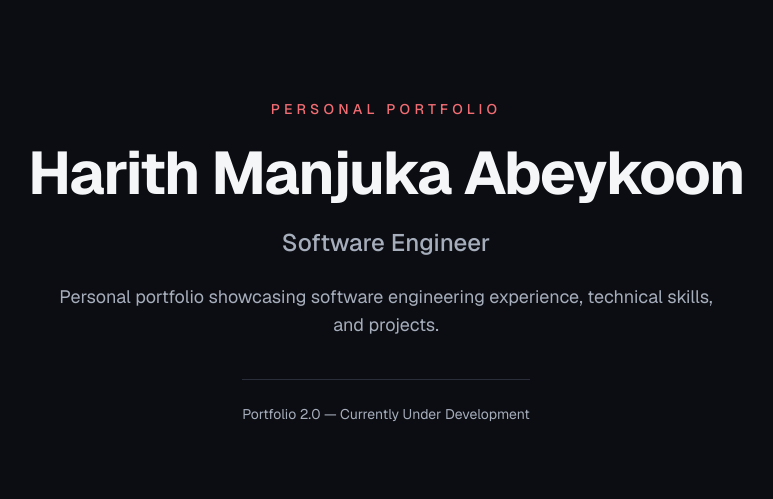
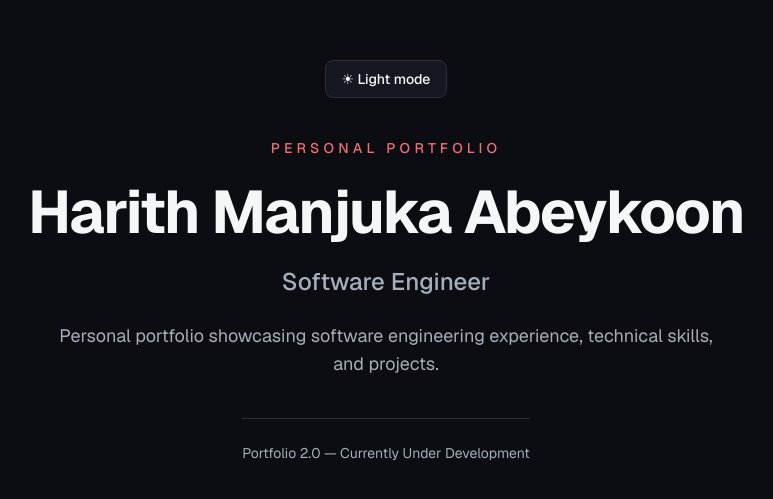
Before and after one commit to HarithManjuka/portfolio-v2, a Next.js app: page / in a window 1280 px wide. Shown: the part 139-638 px from the top of the page, without its empty margins (254-1027 px from the left). Built offline with nearby package versions, Linux system fonts and the light colour scheme.

Commit message:
feat: implement persistent dark and light theme management

```diff
--- a/package.json
+++ b/package.json
@@ -12,6 +12,7 @@
   },
   "dependencies": {
     "next": "16.4.6",
+    "next-themes": "^0.4.6",
     "react": "19.3.0",
     "react-dom": "19.3.0"
   },
--- a/src/app/layout.tsx
+++ b/src/app/layout.tsx
@@ -1,6 +1,8 @@
+
 import type { Metadata } from "next";
 import { Geist, Geist_Mono } from "next/font/google";
 
+import { ThemeProvider } from "@/components/providers/theme-provider";
 import { siteConfig } from "@/config/site";
 
 import "./globals.css";
@@ -28,11 +30,11 @@ export default function RootLayout({
   children: React.ReactNode;
 }>) {
   return (
-    <html lang="en">
+    <html lang="en" suppressHydrationWarning>
       <body
         className={`${geistSans.variable} ${geistMono.variable} antialiased`}
       >
-        {children}
+        <ThemeProvider>{children}</ThemeProvider>
       </body>
     </html>
   );
--- a/src/app/page.tsx
+++ b/src/app/page.tsx
@@ -1,11 +1,16 @@
 
+import { ThemeToggle } from "@/components/ui/theme-toggle";
 import { siteConfig } from "@/config/site";
 
 export default function Home() {
   return (
     <main className="flex min-h-screen flex-col items-center justify-center bg-background px-6 py-20 text-foreground">
       <div className="mx-auto flex w-full max-w-4xl flex-col items-center gap-6 text-center">
-        <p className="text-accent text-sm font-medium uppercase tracking-[0.3em]">
+        <div className="mb-4">
+          <ThemeToggle />
+        </div>
+
+        <p className="text-sm font-medium uppercase tracking-[0.3em] text-accent">
           Personal Portfolio
         </p>
 
@@ -13,16 +18,16 @@ export default function Home() {
           {siteConfig.name}
         </h1>
 
-        <h2 className="text-muted text-xl font-medium sm:text-2xl">
+        <h2 className="text-xl font-medium text-muted sm:text-2xl">
           {siteConfig.role}
         </h2>
 
-        <p className="text-muted max-w-2xl text-base leading-7 sm:text-lg">
+        <p className="max-w-2xl text-base leading-7 text-muted sm:text-lg">
           {siteConfig.description}
         </p>
 
         <div className="mt-4 border-t border-border pt-6">
-          <p className="text-muted text-sm">
+          <p className="text-sm text-muted">
             Portfolio 2.0 — Currently Under Development
           </p>
         </div>
--- /dev/null
+++ b/src/components/providers/theme-provider.tsx
@@ -0,0 +1,25 @@
+
+"use client";
+
+import {
+  ThemeProvider as NextThemesProvider,
+} from "next-themes";
+import type { ReactNode } from "react";
+
+interface ThemeProviderProps {
+  children: ReactNode;
+}
+
+export function ThemeProvider({ children }: ThemeProviderProps) {
+  return (
+    <NextThemesProvider
+      attribute="data-theme"
+      defaultTheme="dark"
+      enableSystem={false}
+      storageKey="portfolio-v2-theme"
+      disableTransitionOnChange
+    >
+      {children}
+    </NextThemesProvider>
+  );
+}
--- /dev/null
+++ b/src/components/ui/theme-toggle.tsx
@@ -0,0 +1,38 @@
+"use client";
+
+import { useSyncExternalStore } from "react";
+import { useTheme } from "next-themes";
+
+const subscribe = () => () => {};
+
+function useHasMounted() {
+  return useSyncExternalStore(
+    subscribe,
+    () => true,
+    () => false,
+  );
+}
+
+export function ThemeToggle() {
+  const { resolvedTheme, setTheme } = useTheme();
+  const hasMounted = useHasMounted();
+
+  const isDark = resolvedTheme !== "light";
+
+  function toggleTheme() {
+    setTheme(isDark ? "light" : "dark");
+  }
+
+  return (
+    <button
+      type="button"
+      onClick={toggleTheme}
+      disabled={!hasMounted}
+      aria-label={hasMounted ? `Switch to ${isDark ? "light" : "dark"} mode` : "Change color theme"}
+      aria-pressed={hasMounted ? !isDark : undefined}
+      className="cursor-pointer rounded-lg border border-border bg-surface px-4 py-2 text-sm font-medium text-foreground transition-colors duration-200 hover:bg-surface-elevated focus-visible:outline-2 focus-visible:outline-offset-2 disabled:cursor-default disabled:opacity-60"
+    >
+      {!hasMounted ? "Theme" : isDark ? "☀ Light mode" : "☾ Dark mode"}
+    </button>
+  );
+}
```
Also changed, not shown: 1 other file (tests, documents, lock files or other folders).
